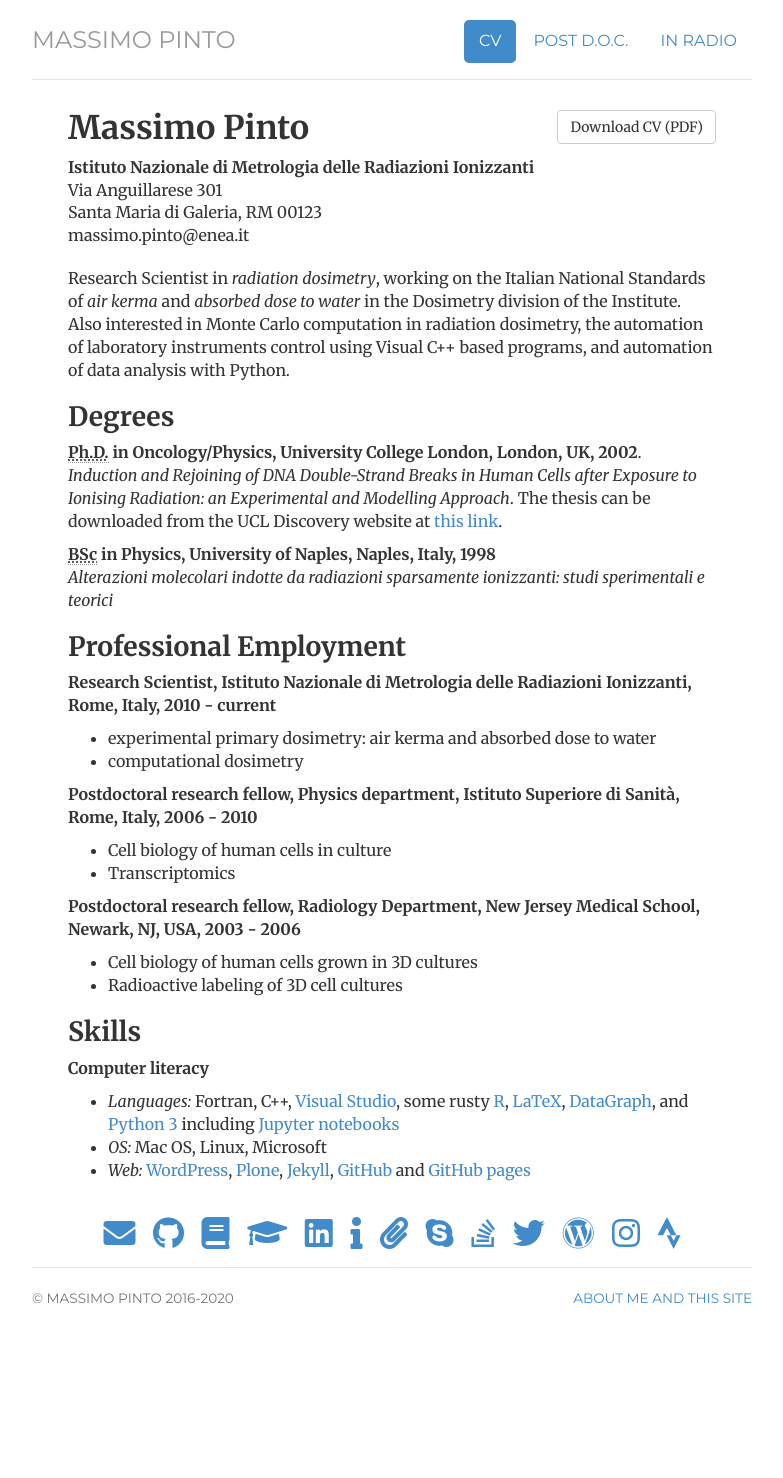
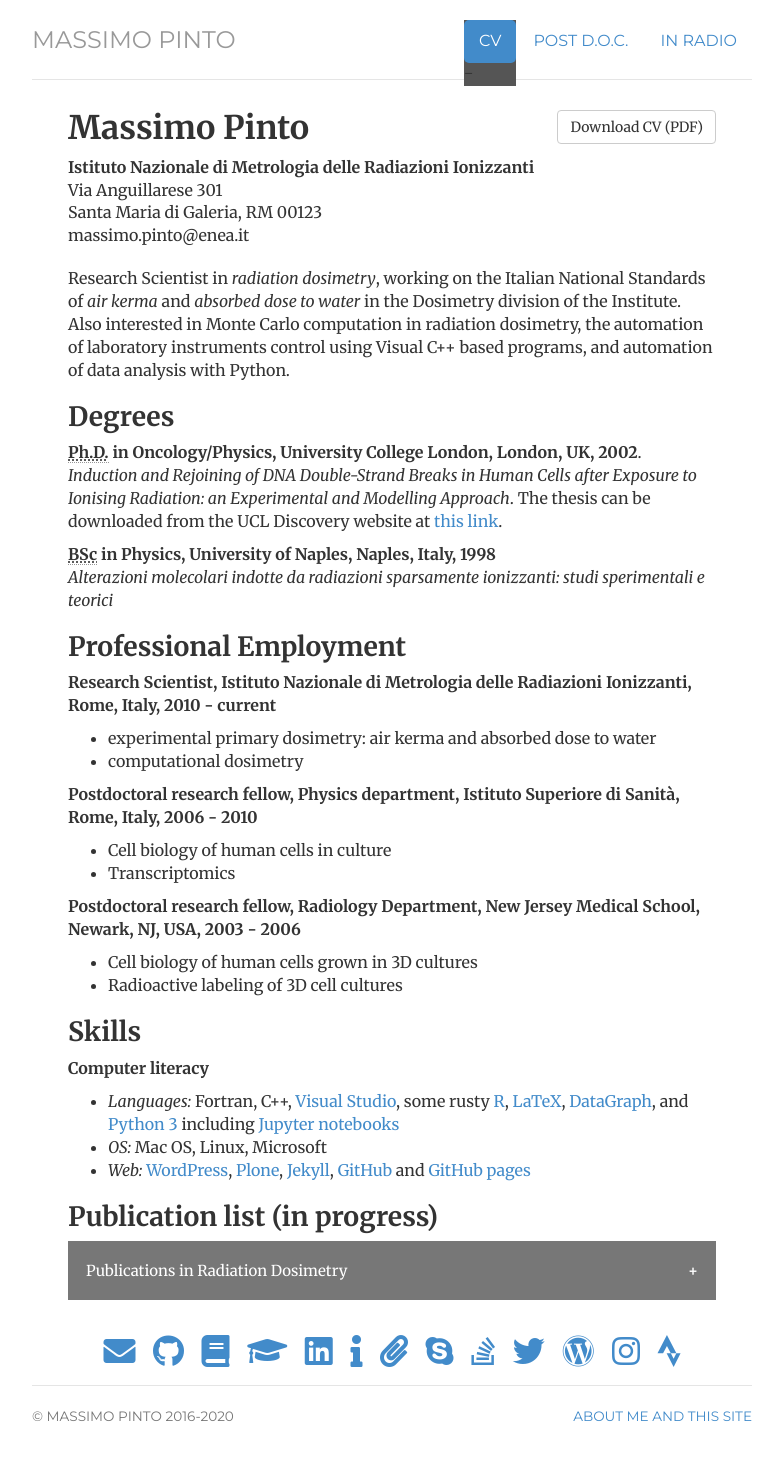
Before and after one commit to massimopinto/massimopinto.github.io, a Jekyll site: the page built from cv/index.html, in a window 1280 px wide. Shown: the whole page, without its empty margins (248-1031 px from the left). Built offline with Jekyll 4.4.1, drawn with Linux system fonts in a browser that asks for light colours; before the commit the page ends 1360 px from its top, so only the background shows below that.

Commit message:
Using a collapse class, started to work on the Publication list in a collapsible element (via Diletta DP

```diff
--- a/cv/index.html
+++ b/cv/index.html
@@ -11,6 +11,46 @@
 <!-- link to main stylesheet -->
 <!-- I am commenting this out as I undersand this should not override your "main.css" definitions -->
 <!--		<link rel="stylesheet" type="text/css" href="/css/style.css"> -->
+
+<!--<meta name="viewport" content="width=device-width, initial-scale=1"> -->
+<style>
+.collapsible {
+  background-color: #777;
+  color: white;
+  cursor: pointer;
+  padding: 18px;
+  width: 100%;
+  border: none;
+  text-align: left;
+  outline: none;
+  font-size: 15px;
+}
+
+.active, .collapsible:hover {
+  background-color: #555;
+}
+
+.collapsible:after {
+  content: '\002B';
+  color: white;
+  font-weight: bold;
+  float: right;
+  margin-left: 5px;
+}
+
+.active:after {
+  content: "\2212";
+}
+
+.content {
+  padding: 0 18px;
+  max-height: 0;
+  overflow: hidden;
+  transition: max-height 0.2s ease-out;
+  background-color: #f1f1f1;
+}
+</style>
+
 <div class="cv">
 	<a href="/files/MassimoPinto_CV_EU.pdf" class="btn btn-default pull-right" title="Download CV as PDF">Download CV (PDF)</a>
 				<div itemscope itemtype="http://data-vocabulary.org/Person">
@@ -58,4 +98,41 @@
 					<li><em>OS:</em> Mac OS, Linux, Microsoft</li>
 					<li><em>Web:</em>	<a href="https://wordpress.org">WordPress</a>, <a href="https://plone.org">Plone</a>, <a href="http://jekyllrb.com">Jekyll</a>, <a href="https://github.com">GitHub</a> and <a href="https://pages.github.com">GitHub pages</a></li>
 				</ul>
+
+
+<h2>Publication list (in progress)</h2>
+<button class="collapsible">Publications in Radiation Dosimetry</button>
+<div class="content">
+  <p>
+	Andreo P, Burns, D, Kapsch R-P, McEwen M, Vatnitsky S, Andersen C E, Ballester F, Borbinha J, Delaunay F, Francescon
+		P, Hanlon M, Mirzakhanian L, Muir B, Ojala J, Oliver C, Pimpinella M, <b>Pinto M</b>, de Prez L, Seuntjens J, Sommier L, Teles P, Tikkanen J, Vijande J and Zink K, <b>2020</b>, ``Determination of consensus k<sub>Q</sub> values for megavoltage photon beams for the update of IAEA TRS-398'', <em>Physics in Medicine and Biology</em>, in press
+  </p>
+  <p>
+	Tikkanen J S, Zink K, Pimpinella M, Teles P, Borbinha J, Ojala J, Siiskonen T, Gomà C, and <b>Pinto M</b>, <b>2020</b>,
+"Calculated beam quality correction factors for ionization chambers in MV photon beams", <em>Physics in Medicine and Biology</em>,
+<b>65</b> 075003, <a href="https://doi.org/10.1088/1361-6560/ab7107">https://doi.org/10.1088/1361-6560/ab7107</a>>
+  </p>
+  <p>Santurio G V, <b>Pinto M</b>, and Andersen C E, <b>2020</b>, "Evaluation of the ionization quenching effect in an organic plastic scintillator using kV x-rays and a modified Birks model with explicit account of secondary electrons", <em>Radiation Measurements</em> <b>131</b> 106222, <a href="https://doi.org/10.1016/j.radmeas.2019.106222">https://doi.org/10.1016/j.radmeas.2019.106222</a>
+	</p>
+	<p>
+		Pimpinella M, Silvi L and <b>Pinto M</b>, <b>2019</b>, "Calculation of kQ factors for Farmer-type ionization chambers following the recent recommendations on new key dosimetry data", <em>Physica Medica</em> <b>57</b> 221–30, <a href="https://doi.org/10.1016/j.ejmp.2018.12.006">https://doi.org/10.1016/j.ejmp.2018.12.006</a>
+	</p>
 </div>
+
+</div>
+    <script>
+	var coll = document.getElementsByClassName("collapsible");
+	var i;
+
+	for (i = 0; i < coll.length; i++) {
+	  coll[i].addEventListener("click", function() {
+		this.classList.toggle("active");
+		var content = this.nextElementSibling;
+		if (content.style.maxHeight){
+		  content.style.maxHeight = null;
+		} else {
+		  content.style.maxHeight = content.scrollHeight + "px";
+		}
+	  });
+	}
+	</script>
```
